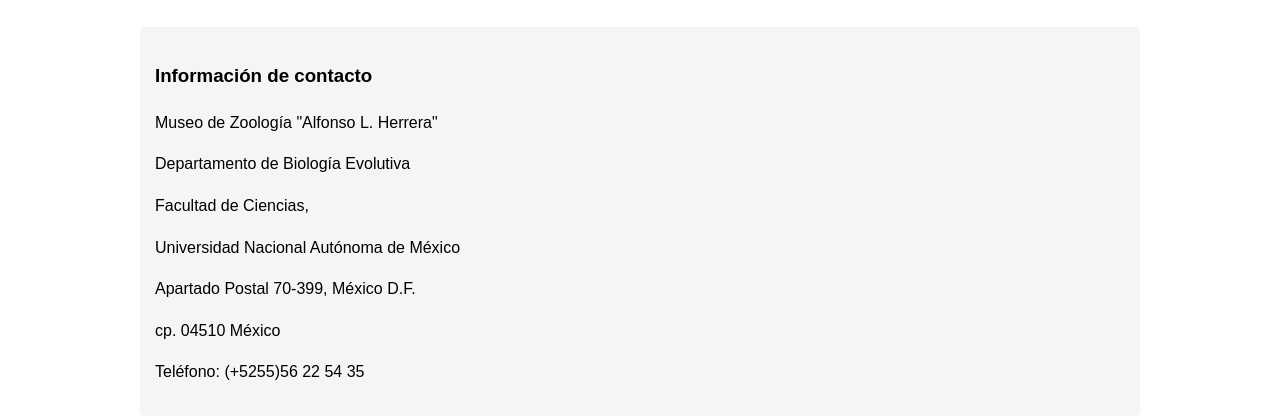
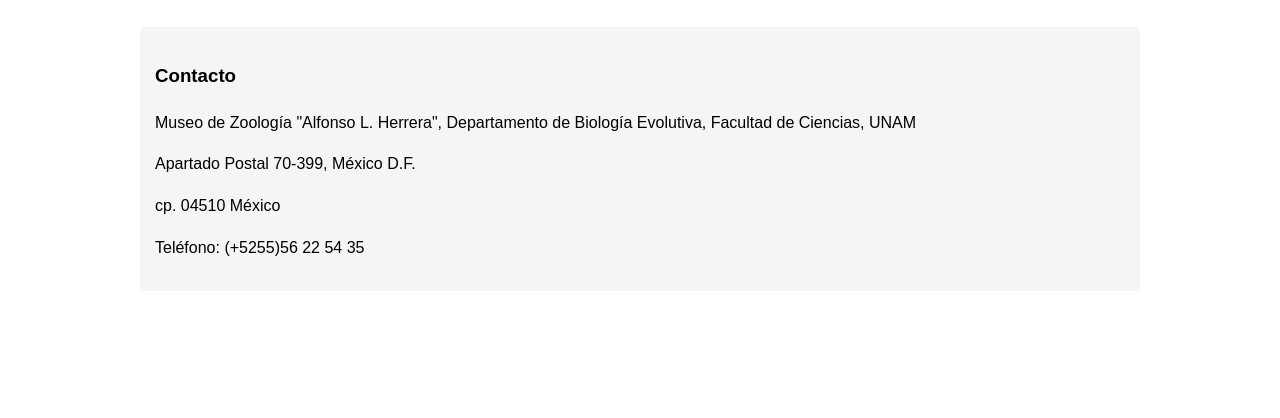
Before and after one commit to OrlandoJCH/test_pages, a plain HTML site: page index.html in a window 1280 px wide. Shown: the part 618-1036 px from the top of the page. After the commit the page ends 949 px from the top, so only its background shows below. Drawn offline with Linux system fonts and the light colour scheme.

Commit message:
Update index.html

```diff
--- a/index.html
+++ b/index.html
@@ -338,11 +338,8 @@
   </div>
 
   <div class="info-contacto">
-    <h3>Información de contacto</h3>
-    <p>Museo de Zoología "Alfonso L. Herrera"</p>
-    <p>Departamento de Biología Evolutiva</p>
-    <p>Facultad de Ciencias,</p>
-    <p>Universidad Nacional Autónoma de México</p>
+    <h3>Contacto</h3>
+    <p>Museo de Zoología "Alfonso L. Herrera", Departamento de Biología Evolutiva, Facultad de Ciencias, UNAM</p>
     <p>Apartado Postal 70-399, México D.F.</p>
     <p>cp. 04510 México</p>
     <p>Teléfono: (+5255)56 22 54 35</p>
```
